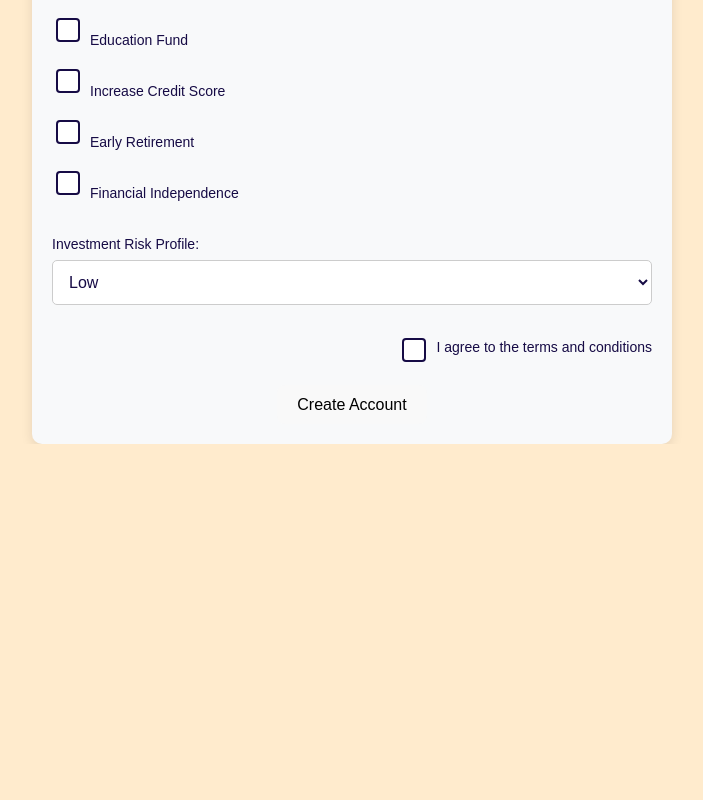
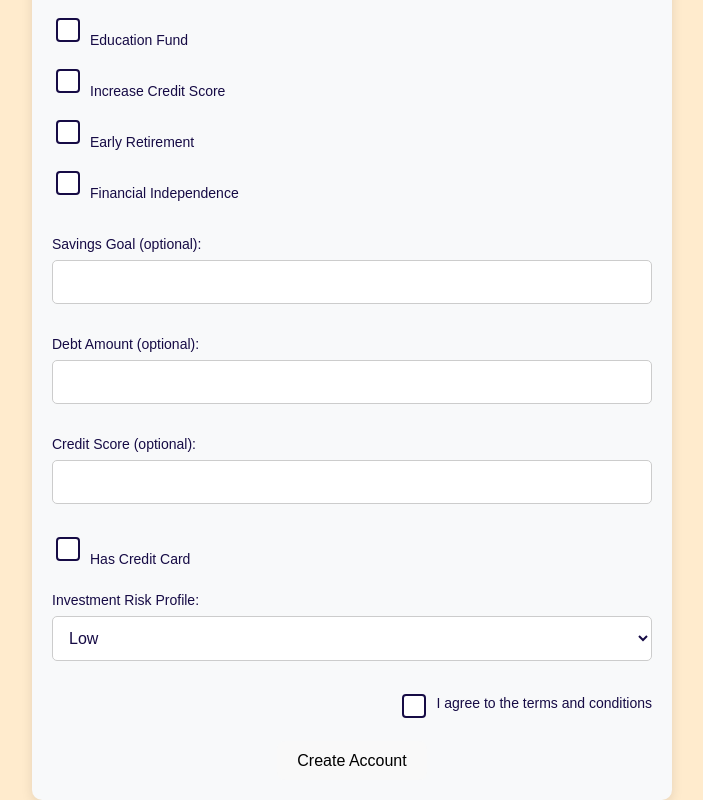
Before and after one commit to HragBankian/ConUHacks-IX, a React (Vite) app in the folder ConUHacks-IX/: page /form in a window 1280 px wide. Shown: the part 1628-2428 px from the top of the page, without its empty margins (288-991 px from the left). Before the commit the page ends 2072 px from the top, so only its background shows below. Built offline with nearby package versions, Linux system fonts and the light colour scheme.

Commit message:
revisions

```diff
--- a/ConUHacks-IX/src/CreateAccountForm.jsx
+++ b/ConUHacks-IX/src/CreateAccountForm.jsx
@@ -1,30 +1,34 @@
 import React, { useState } from 'react';
 import { useNavigate } from 'react-router-dom';
-import './Form.css'; // Assuming you're reusing the same CSS file
+import './Form.css';
 
 const CreateAccountForm = () => {
-    const handleSubmitButtonClick = () => {
-        navigate('/overview');
-    };
-    const [hasFHSA, setHasFHSA] = useState(''); // Track if the user has FHSA
-    const [hasTFSA, setHasTFSA] = useState(''); // Track if the user has TFSA
-    const [hasRRSP, setHasRRSP] = useState(''); // Track if the user has RRSP
-    const [hasUnregistered, setHasUnregistered] = useState(''); // Track if the user has Unregistered account
-    const [yearOpenedFHSA, setYearOpenedFHSA] = useState(''); // Track year opened for FHSA
-    const [amountInvestedToDate, setAmountInvestedToDate] = useState(''); // Track amount invested to date for FHSA
-    const [amountInvestedLastYear, setAmountInvestedLastYear] = useState(''); // Track amount invested last year for FHSA
-    const [amountInvestedThisYear, setAmountInvestedThisYear] = useState(''); // Track amount invested this year for FHSA
-    const [currentBalanceTHSA, setCurrentBalanceTHSA] = useState(''); // Track current balance for THSA
-    const [totalAmountInvestedTHSA, setTotalAmountInvestedTHSA] = useState(''); // Track total amount invested for THSA
-    const [currentBalanceRRSP, setCurrentBalanceRRSP] = useState(''); // Track current balance for RRSP
-    const [limitRRSP, setLimitRRSP] = useState(''); // Track limit for RRSP
-    const [deductedAmountRRSP, setDeductedAmountRRSP] = useState(''); // Track deducted amount for RRSP
-    const [totalAmountInvestedRRSP, setTotalAmountInvestedRRSP] = useState(''); // Track total invested for RRSP
-    const [currentBalanceUnregistered, setCurrentBalanceUnregistered] = useState(''); // Track current balance for Unregistered account
+    const [hasFHSA, setHasFHSA] = useState('');
+    const [hasTFSA, setHasTFSA] = useState('');
+    const [hasRRSP, setHasRRSP] = useState('');
+    const [hasUnregistered, setHasUnregistered] = useState('');
+    const [yearOpenedFHSA, setYearOpenedFHSA] = useState('');
+    const [amountInvestedToDate, setAmountInvestedToDate] = useState('');
+    const [amountInvestedLastYear, setAmountInvestedLastYear] = useState('');
+    const [amountInvestedThisYear, setAmountInvestedThisYear] = useState('');
+    const [currentBalanceTHSA, setCurrentBalanceTHSA] = useState('');
+    const [totalAmountInvestedTHSA, setTotalAmountInvestedTHSA] = useState('');
+    const [currentBalanceRRSP, setCurrentBalanceRRSP] = useState('');
+    const [limitRRSP, setLimitRRSP] = useState('');
+    const [deductedAmountRRSP, setDeductedAmountRRSP] = useState('');
+    const [totalAmountInvestedRRSP, setTotalAmountInvestedRRSP] = useState('');
+    const [currentBalanceUnregistered, setCurrentBalanceUnregistered] = useState('');
+    const [isLoggedIn, setIsLoggedIn] = useState(false);
     const navigate = useNavigate();
 
     const handleSubmit = (event) => {
         event.preventDefault();
+
+        // Simulate logging in by setting the isLoggedIn state to true
+        setIsLoggedIn(true);
+
+        // Save the login status to localStorage
+        localStorage.setItem('isLoggedIn', 'true');
 
         // Log the answers for now (you can send this to a backend or next step)
         console.log('User has FHSA:', hasFHSA);
@@ -41,8 +45,8 @@ const CreateAccountForm = () => {
         console.log('User has Unregistered Account:', hasUnregistered);
         console.log('User current balance in Unregistered:', currentBalanceUnregistered);
 
-        // Redirect to another page (for example, the overview or another step)
-        navigate('/overview'); // You can change this as per your navigation logic
+        // Redirect to the overview page after submitting and logging in
+        navigate('/overview');
     };
 
     return (
@@ -115,8 +119,8 @@ const CreateAccountForm = () => {
                     </>
                 )}
 
-                {/* Ask for TFSA if user selects "No" for FHSA or after filling out FHSA details */}
-                {(hasFHSA === 'no' || (hasFHSA === 'yes' && amountInvestedThisYear !== '')) && (
+                {/* TFSA Question */}
+                {hasFHSA !== '' && (
                     <div>
                         <label htmlFor="hasTFSA">Do you have a TFSA account?</label>
                         <select
@@ -161,8 +165,8 @@ const CreateAccountForm = () => {
                     </>
                 )}
 
-                {/* Ask for RRSP after either answering TFSA details or selecting No for TFSA */}
-                {(hasTFSA === 'no' || hasTFSA === 'yes') && (
+                {/* RRSP Question */}
+                {hasTFSA !== '' && (
                     <div>
                         <label htmlFor="hasRRSP">Do you have an RRSP account?</label>
                         <select
@@ -229,10 +233,10 @@ const CreateAccountForm = () => {
                     </>
                 )}
 
-                {/* Ask for Unregistered Account after either answering RRSP details or selecting No for RRSP */}
-                {(hasRRSP === 'no' || hasRRSP === 'yes') && (
+                {/* Unregistered Account Question */}
+                {hasRRSP !== '' && (
                     <div>
-                        <label htmlFor="hasUnregistered">Do you have an Unregistered Account?</label>
+                        <label htmlFor="hasUnregistered">Do you have an Unregistered account?</label>
                         <select
                             id="hasUnregistered"
                             name="hasUnregistered"
@@ -249,9 +253,8 @@ const CreateAccountForm = () => {
 
                 {/* Unregistered Account Details if user selects "Yes" */}
                 {hasUnregistered === 'yes' && (
-                    <>
                     <div>
-                            <label htmlFor="currentBalanceUnregistered">Current Balance in Unregistered Account</label>
+                        <label htmlFor="currentBalanceUnregistered">Current Balance in Unregistered</label>
                         <input
                             type="number"
                             id="currentBalanceUnregistered"
@@ -261,11 +264,10 @@ const CreateAccountForm = () => {
                             required
                         />
                     </div>
-                    </>
                 )}
 
-                {/* Submit Button always visible */}
-                <button type="submit" onClick={handleSubmitButtonClick}>Submit</button>
+                {/* Submit Button */}
+                <button type="submit">Submit</button>
             </form>
         </div>
     );
--- a/ConUHacks-IX/src/Form.jsx
+++ b/ConUHacks-IX/src/Form.jsx
@@ -23,11 +23,11 @@ const Form = () => {
         is_home_owner: false,
         occupation: 'Employed',
         is_student: false,
-        savings_goal: '',
+        savings_goal: '',  // Add savings_goal
         investment_risk_profile: 'Low',
-        debt_amount: '',
-        credit_score: '',
-        has_credit_card: false,
+        debt_amount: '',   // Add debt_amount
+        credit_score: '',  // Add credit_score
+        has_credit_card: false, // Add has_credit_card
         financial_goals: [],  // Array to hold multiple selected goals
         rrsp_amount: '',
         tfsa_amount: '',
@@ -210,7 +210,6 @@ const Form = () => {
                         <option value="Self-Employed">Self-Employed</option>
                         <option value="Unemployed">Unemployed</option>
                         <option value="Retired">Retired</option>
-                        <option value="Other">Other</option>
                     </select>
                 </div>
                 <div>
@@ -350,8 +349,51 @@ const Form = () => {
                     </div>
                 </div>
 
-                {/* Investment Risk Profile */}
+                {/* Optional Fields for savings_goal, debt_amount, credit_score, and has_credit_card */}
                 <div>
+                    <label htmlFor="savings_goal">Savings Goal (optional):</label>
+                    <input
+                        type="number"
+                        id="savings_goal"
+                        name="savings_goal"
+                        value={formData.savings_goal}
+                        onChange={handleChange}
+                    />
+                </div>
+                <div>
+                    <label htmlFor="debt_amount">Debt Amount (optional):</label>
+                    <input
+                        type="number"
+                        id="debt_amount"
+                        name="debt_amount"
+                        value={formData.debt_amount}
+                        onChange={handleChange}
+                    />
+                </div>
+                <div>
+                    <label htmlFor="credit_score">Credit Score (optional):</label>
+                    <input
+                        type="number"
+                        id="credit_score"
+                        name="credit_score"
+                        value={formData.credit_score}
+                        onChange={handleChange}
+                    />
+                </div>
+                <div>
+                    <label>
+                        <input
+                            type="checkbox"
+                            name="has_credit_card"
+                            checked={formData.has_credit_card}
+                            onChange={handleChange}
+                        />
+                        Has Credit Card
+                    </label>
+                </div>
+
+                   {/* Investment Risk Profile */}
+                   <div>
                     <label htmlFor="investment_risk_profile">Investment Risk Profile:</label>
                     <select
                         id="investment_risk_profile"
```
Lines whose indentation alone changed are shown as unchanged.
